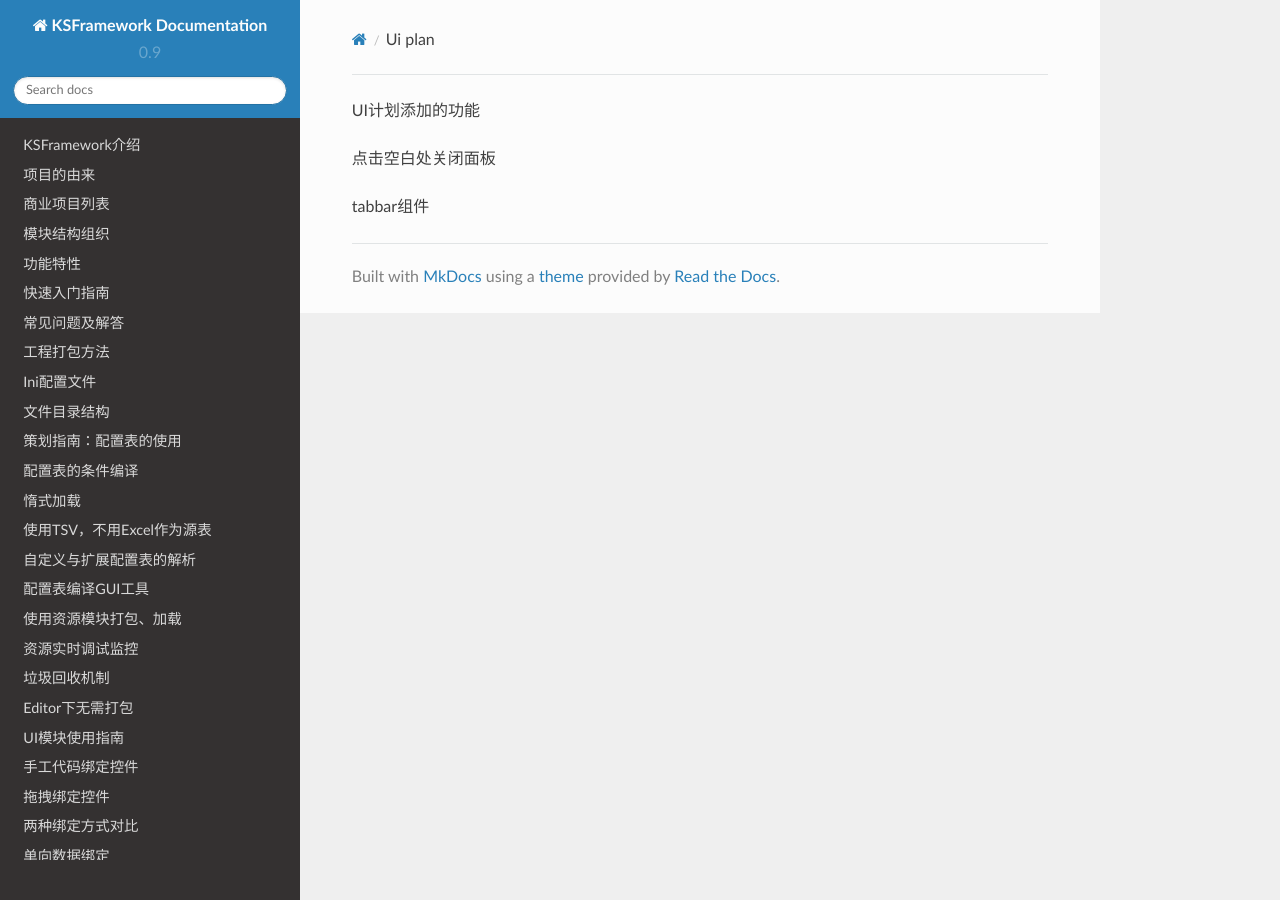
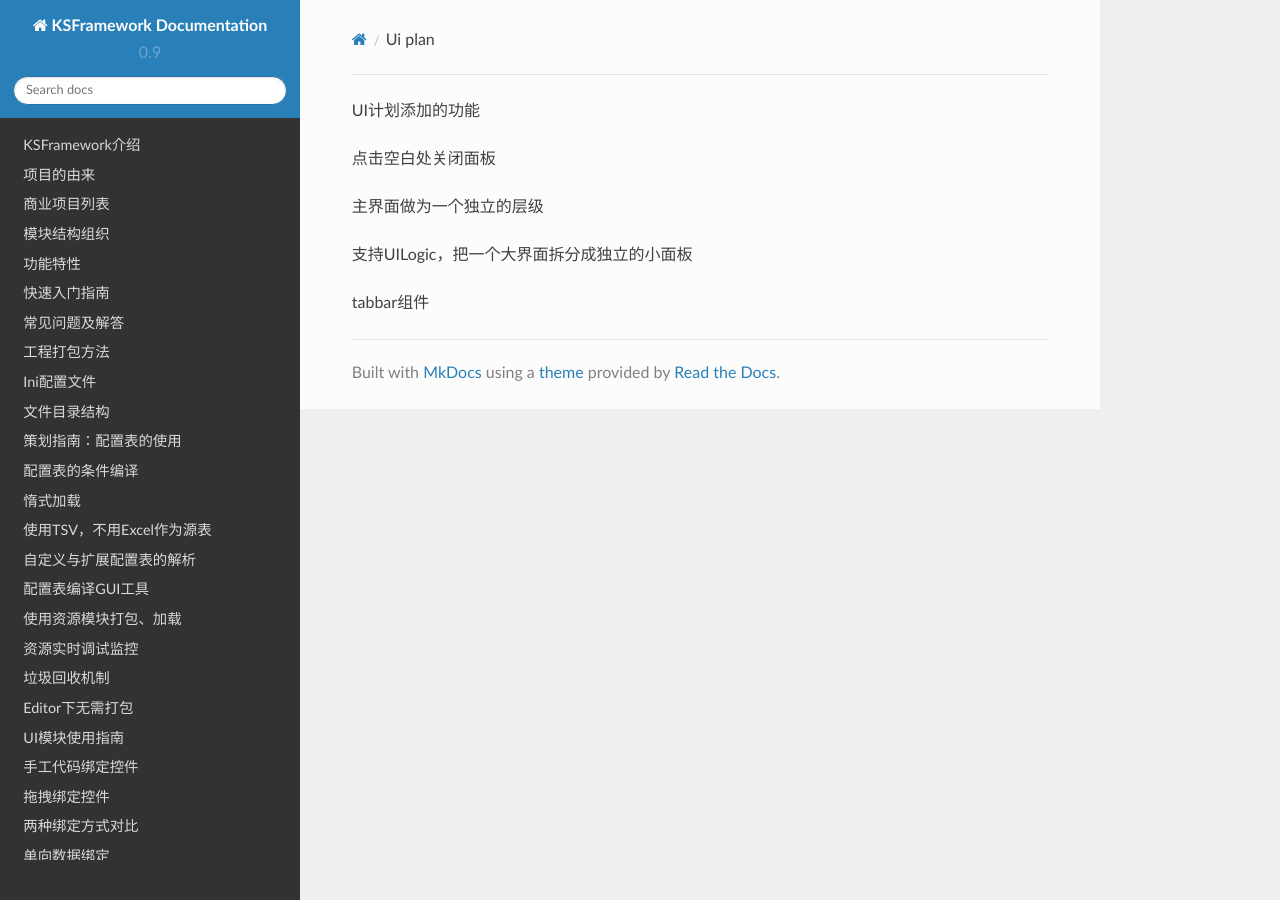
Before and after one commit to mr-kelly/KSFramework, an MkDocs documentation site: the page built from docs/ui/ui-plan.md, in a window 1280 px wide. Built offline with MkDocs 1.6.1, drawn with Linux system fonts in a browser that asks for light colours; nearby versions of some CDN libraries.

Commit message:
remove unused file

```diff
--- a/docs/ui/ui-plan.md
+++ b/docs/ui/ui-plan.md
@@ -2,4 +2,8 @@ UI计划添加的功能
 
 点击空白处关闭面板
 
+主界面做为一个独立的层级
+
+支持UILogic，把一个大界面拆分成独立的小面板
+
 tabbar组件
```
Also changed, not shown: docs/overview/config.md (deleted).
